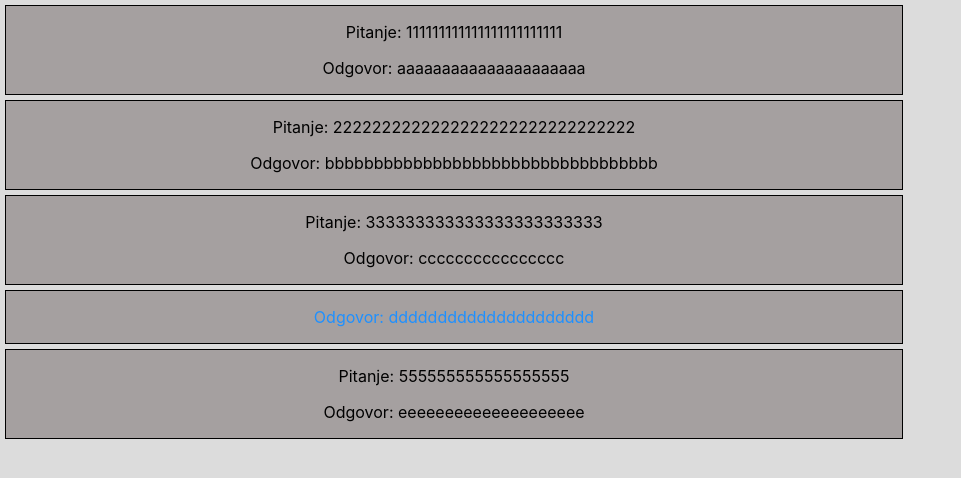
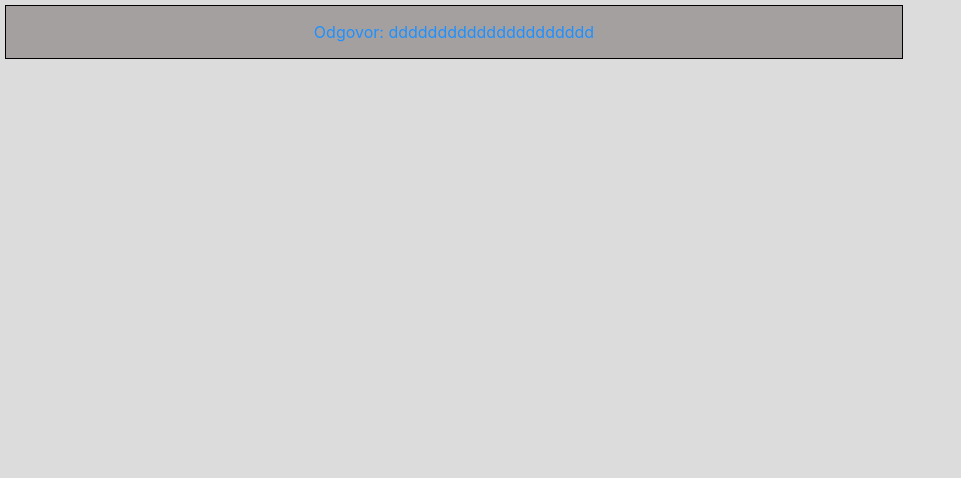
Before and after one commit to dekac9/React-nastavak-radovi, a React (Create React App) app in the folder 13 funkcije vezba prosto/zadatak-propsi-jokes/zadatak/: page / in a window 1280 px wide. Shown: the top 478 px of the page, without its empty margins (0-961 px from the left). Built offline with nearby package versions, Linux system fonts and the light colour scheme.

Commit message:
resio problem sa kombinacijom map i array metoda

```diff
--- a/13 funkcije vezba prosto/zadatak-propsi-jokes/zadatak/src/App.js
+++ b/13 funkcije vezba prosto/zadatak-propsi-jokes/zadatak/src/App.js
@@ -5,18 +5,36 @@ import "./App.css";
 
 //console.log(jokes)
 var data = jokes;
+//console.log(typeof(data))
+//console.log(data)
 
-console.log(typeof(data))
+// function App() {
+//   let vicevi = data.map((element) => {
+//     return (<Joke key={element.id} pitanje={element.pitanje} odgovor={element.odgovor}></Joke>);
 
+//   });
+//   return (<div>
+//     { vicevi }
+//   </div>)
+
+// }
+
+console.log(data)
 function App() {
-  let vicevi = data.map((element) => {
-    return (<Joke key={element.id} pitanje={element.pitanje} odgovor={element.odgovor}></Joke>);
+  let vicevi = data.filter(element =>
+    element.pitanje === "").map((elem)=>{
+      return (
+        <Joke
+          key={elem.id}
+          pitanje={elem.pitanje}
+          odgovor={elem.odgovor}
+        ></Joke>
+      );
+    })
 
-  });
-  return (<div>
-    { vicevi }
-  </div>)
 
+
+  //console.log(vicevi);
+  return <div>{vicevi}</div>;
 }
-
 export default App;
--- a/13 funkcije vezba prosto/zadatak-propsi-jokes/zadatak/src/Joke.js
+++ b/13 funkcije vezba prosto/zadatak-propsi-jokes/zadatak/src/Joke.js
@@ -3,7 +3,8 @@ import React from "react";
 
 
 function Joke (props) {
-  console.log(props)
+console.log(props)
+
   let temp = props.pitanje;
   let karakt = temp?"block" : "none";
   let boja = temp?"black":"dodgerblue"
```
